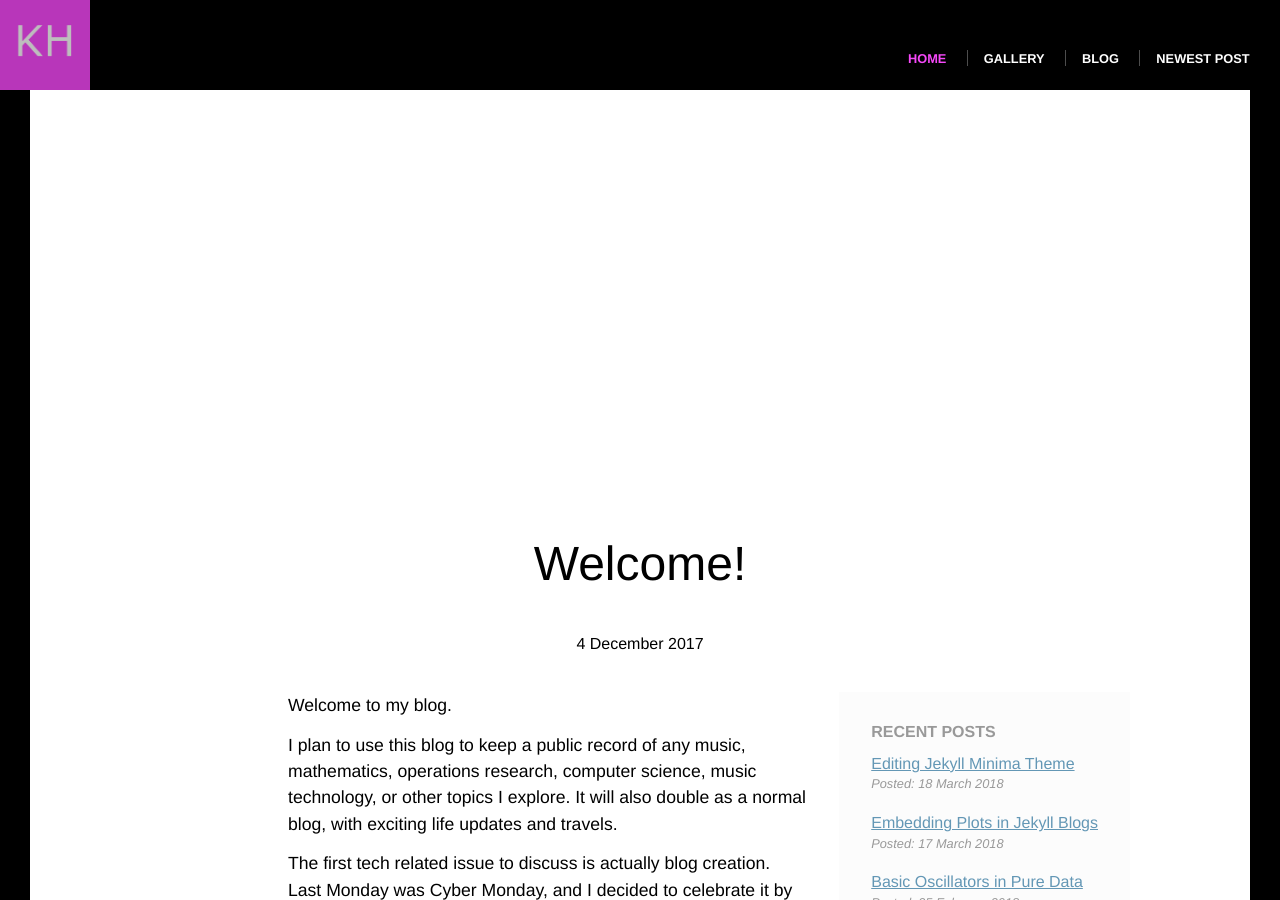
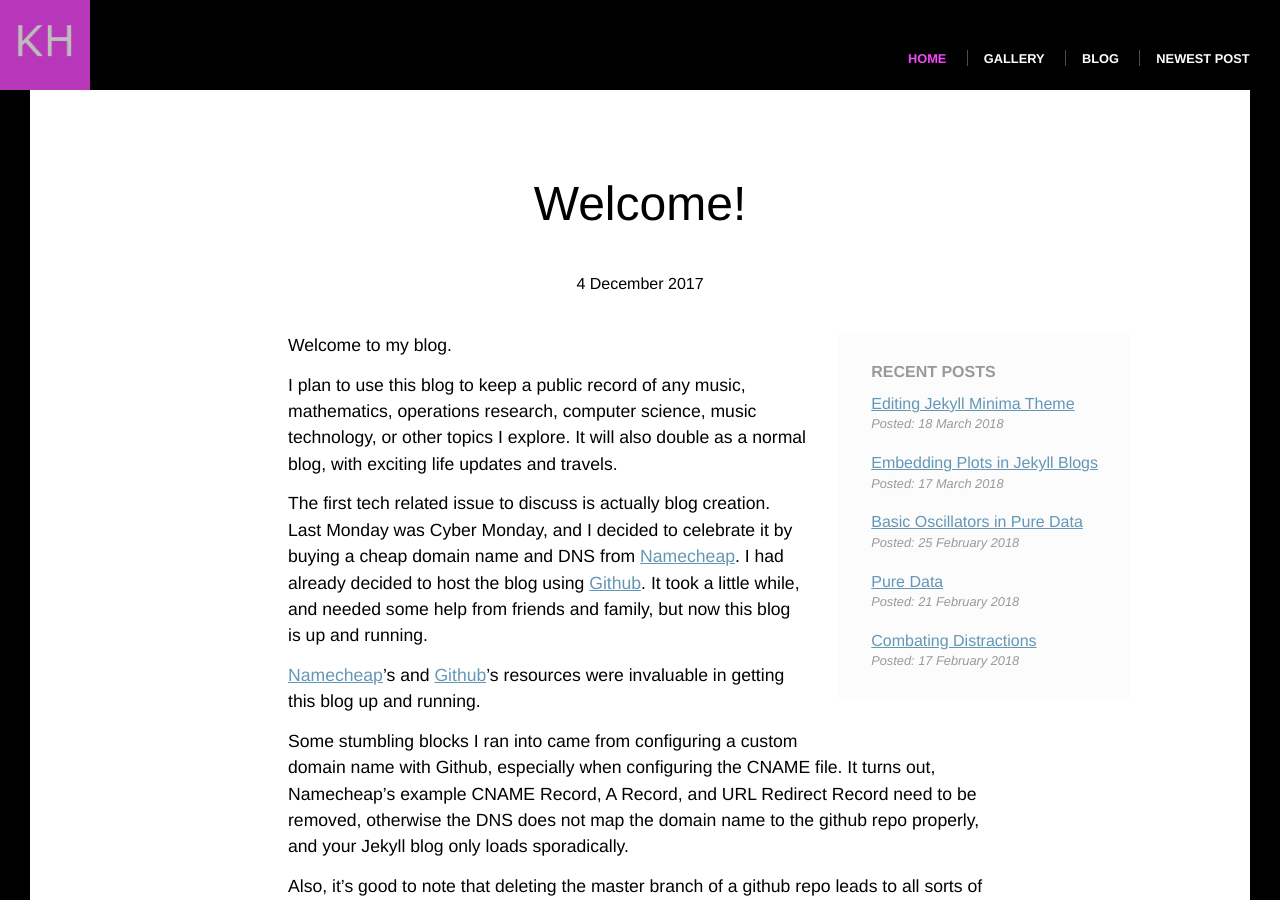
Before and after one commit to khoeger/khoeger.github.io, a Jekyll site: the page built from _posts/2017-12-04-Welcome.markdown, in a window 1280 px wide and 900 px high. Built offline with Jekyll 4.4.1, drawn with Linux system fonts in a browser that asks for light colours.

Commit message:
Adjust posts layout for posts without a postHero image

```diff
--- a/_layouts/post.html
+++ b/_layouts/post.html
@@ -2,8 +2,9 @@
 layout: default
 ---
 <div class="post">
-  <div class ="half-hero" style="background-image:url({{ page.postHero }})"></div>
-
+  {% if page.postHero %}
+    <div class ="half-hero" style="background-image:url({{ page.postHero }})"></div>
+  {% endif %}
   <article class="page" itemscope itemtype="http://schema.org/BlogPosting">
     <header class="post-header">
       <h1> {{ page.title }}</h1>
```
